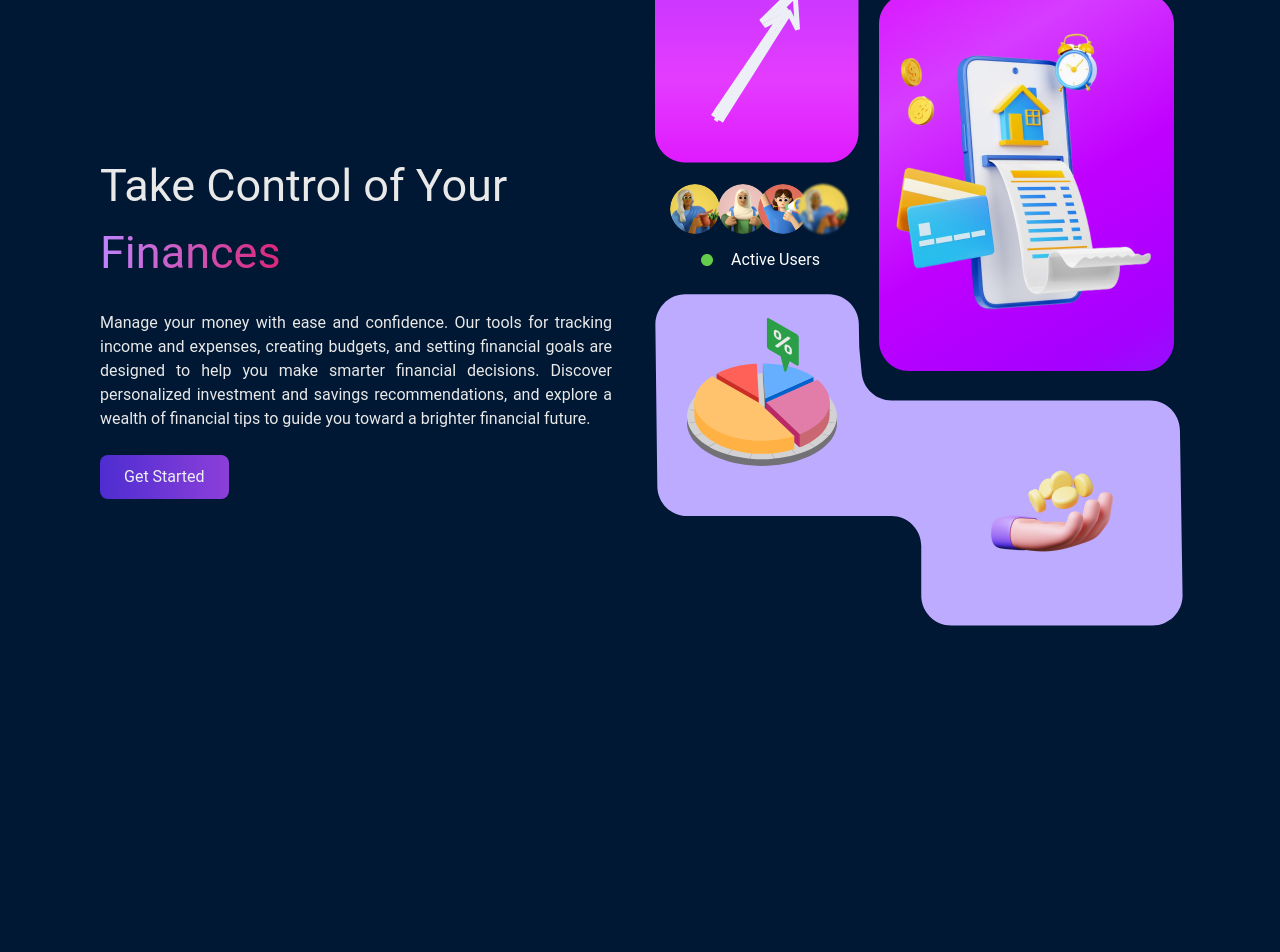
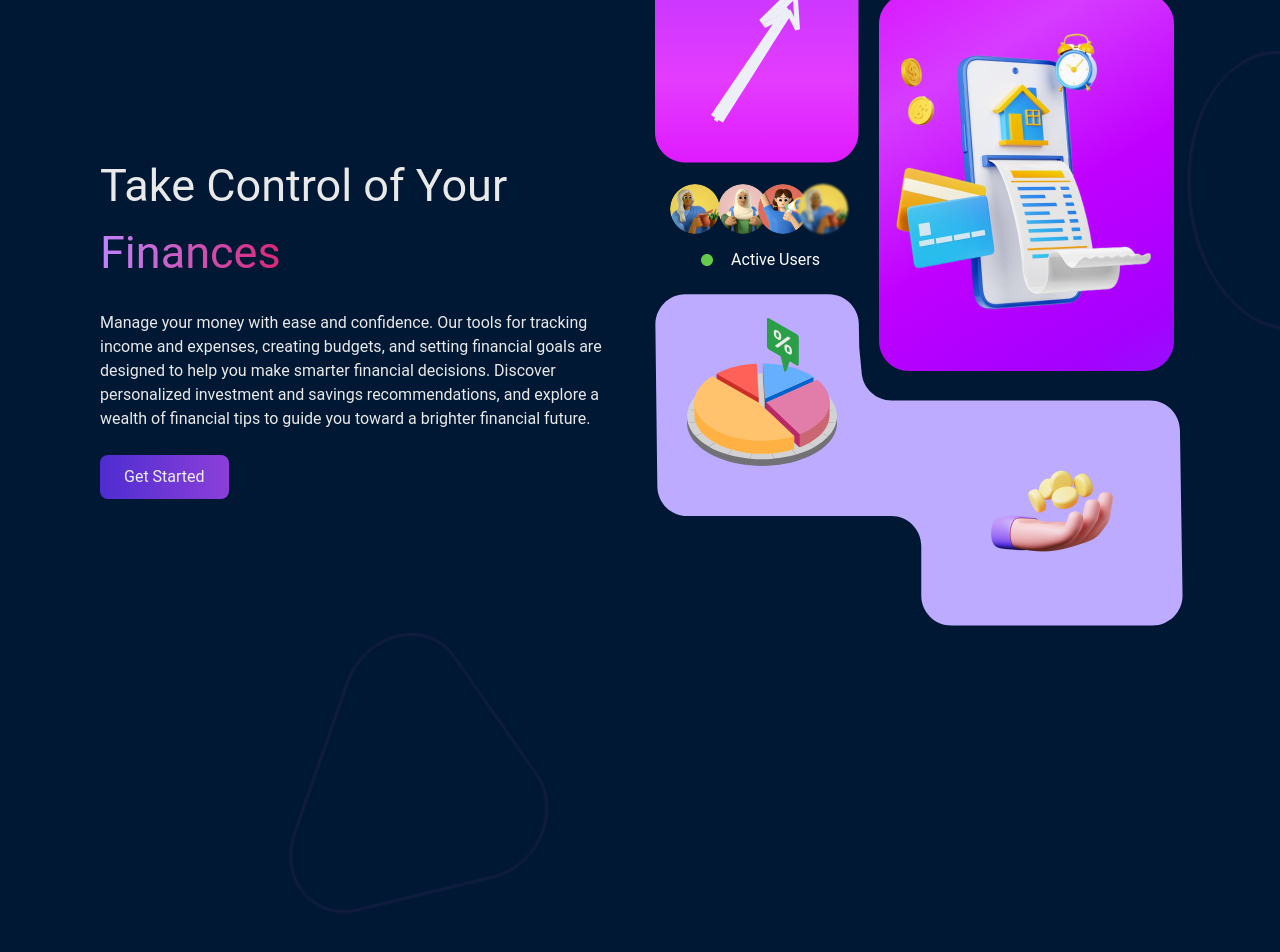
Before and after one commit to Froxayn123/FinTrax, a React (Vite) app: page / in a window 1280 px wide. Shown: the part 206-1158 px from the top of the page. Built offline with nearby package versions, Linux system fonts and the light colour scheme; the HTML template or start-up script is replaced by a standard one.

Commit message:
fix: Background Landing Page.jsx

```diff
--- /dev/null
+++ b/src/assets/ActiveUsers.jsx
@@ -0,0 +1,12 @@
+const ActiveUsers = () => {
+  return (
+    <div className="flex flex-col justify-center items-center">
+      <svg xmlns="http://www.w3.org/2000/svg" width="24" height="24" viewBox="0 0 24 24" fill="none">
+        <path fillRule="evenodd" clipRule="evenodd" d="M12 18C15.3137 18 18 15.3137 18 12C18 8.68629 15.3137 6 12 6C8.68629 6 6 8.68629 6 12C6 15.3137 8.68629 18 12 18Z" fill="#64CC4A" />
+      </svg>
+      <h1 className="font-roboto text-[16px] text-white capitalize">active users</h1>
+    </div>
+  );
+};
+
+export default ActiveUsers;
--- a/src/assets/HeroIntro.jsx
+++ b/src/assets/HeroIntro.jsx
@@ -7,7 +7,7 @@ const HeroIntro = () => {
         <h1 className="font-roboto text-[45px] text-[#E9E9E9]">
           Take Control of Your <span className="text-transparent bg-clip-text bg-gradient-to-r from-purple-400 to-pink-600">Finances</span>
         </h1>
-        <p className="font-roboto text-[16px] text-[#E9E9E9] text-justify">
+        <p className="font-roboto text-[16px] text-[#E9E9E9]">
           Manage your money with ease and confidence. Our tools for tracking income and expenses, creating budgets, and setting financial goals are designed to help you make smarter financial decisions. Discover personalized investment and
           savings recommendations, and explore a wealth of financial tips to guide you toward a brighter financial future.
         </p>
--- /dev/null
+++ b/src/assets/Polygon1.jsx
@@ -0,0 +1,22 @@
+const Polygon1 = () => {
+  return (
+    <>
+      <div className="absolute end-0 top-64">
+        <svg width="94" height="281" viewBox="0 0 94 281" fill="none" xmlns="http://www.w3.org/2000/svg">
+          <g filter="url(#filter0_f_242_26779)">
+            <path d="M51.2241 16.1021C123.828 -35.9863 209.202 69.9658 187.416 185.121C169.799 278.24 91.802 308.669 38.9286 243.052C-13.9448 177.434 -7.48629 58.223 51.2241 16.1021Z" stroke="#713B8B" strokeWidth="0.5" />
+          </g>
+          <defs>
+            <filter id="filter0_f_242_26779" x="0.738281" y="0.175049" width="192.337" height="280.255" filterUnits="userSpaceOnUse" colorInterpolationFilters="sRGB">
+              <feFlood floodOpacity="0" result="BackgroundImageFix" />
+              <feBlend mode="normal" in="SourceGraphic" in2="BackgroundImageFix" result="shape" />
+              <feGaussianBlur stdDeviation="1" result="effect1_foregroundBlur_242_26779" />
+            </filter>
+          </defs>
+        </svg>
+      </div>
+    </>
+  );
+};
+
+export default Polygon1;
--- /dev/null
+++ b/src/assets/Polygon2.jsx
@@ -0,0 +1,26 @@
+const Polygon2 = () => {
+  return (
+    <>
+      <div className="absolute -bottom-80 start-72">
+        <svg width="262" height="282" viewBox="0 0 262 282" fill="none" xmlns="http://www.w3.org/2000/svg">
+          <g filter="url(#filter0_f_242_26778)">
+            <path
+              d="M59.4645 50.4488C76.9066 0.646494 138.953 -14.3963 166.183 24.5754L248.615 142.552C273.674 178.417 250.038 234.064 205.12 244.955L69.8866 277.741C24.9688 288.632 -9.38816 247.044 6.66329 201.212L59.4645 50.4488Z"
+              stroke="#713B8B"
+              strokeWidth="0.5"
+            />
+          </g>
+          <defs>
+            <filter id="filter0_f_242_26778" x="0.406738" y="0.226685" width="260.651" height="281.523" filterUnits="userSpaceOnUse" colorInterpolationFilters="sRGB">
+              <feFlood floodOpacity="0" result="BackgroundImageFix" />
+              <feBlend mode="normal" in="SourceGraphic" in2="BackgroundImageFix" result="shape" />
+              <feGaussianBlur stdDeviation="1" result="effect1_foregroundBlur_242_26778" />
+            </filter>
+          </defs>
+        </svg>
+      </div>
+    </>
+  );
+};
+
+export default Polygon2;
--- a/src/pages/LandingPage.jsx
+++ b/src/pages/LandingPage.jsx
@@ -1,10 +1,14 @@
 import Navbar from "../components/Navbar";
 import HeroSection from "../components/HeroSection";
 import ElementsHero from "../assets/ElementsHero";
+import Polygon1 from "../assets/Polygon1";
+import Polygon2 from "../assets/Polygon2";
 
 const LandingPage = () => {
   return (
     <>
+      <Polygon1 />
+      <Polygon2 />
       <ElementsHero />
       <header className="mx-[100px]">
         <div className="py-[32px]">
```
Also changed, not shown: src/assets/Logo.png (added).
